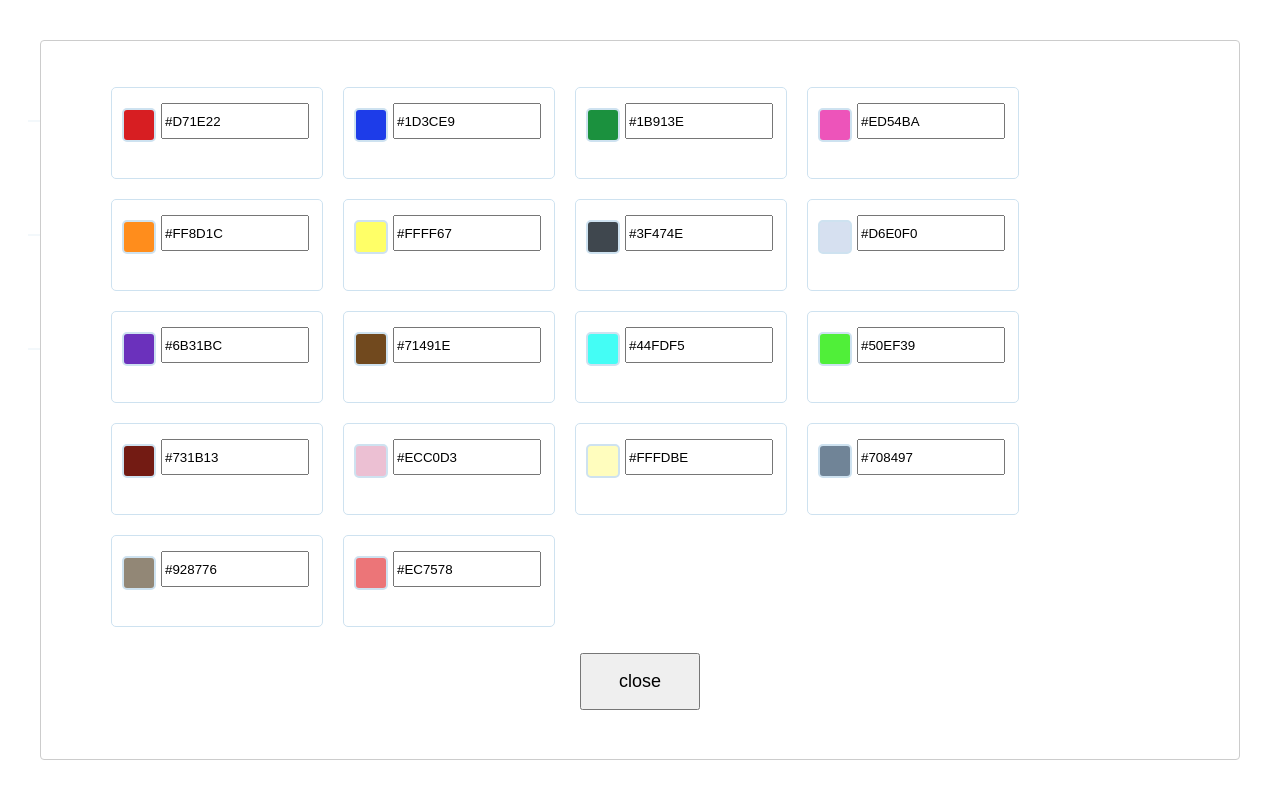
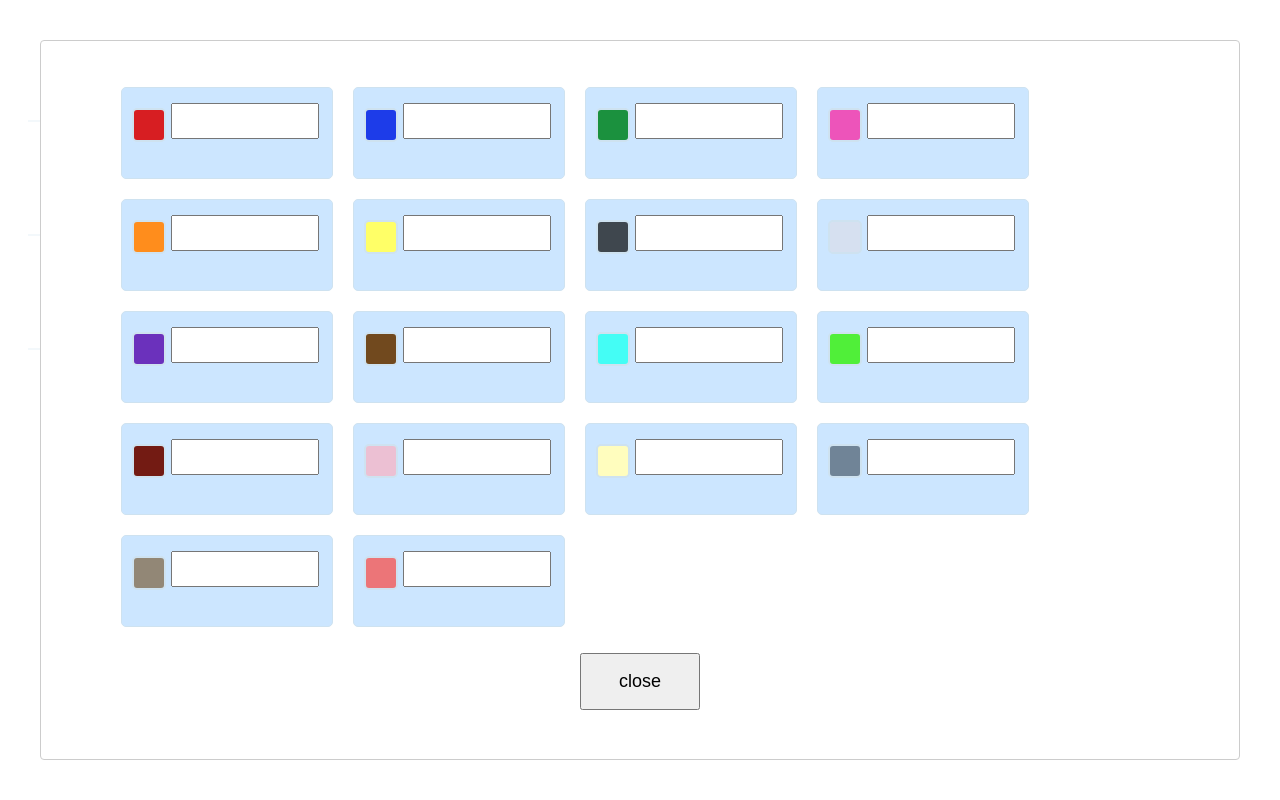
Before and after one commit to yensaki/among-self, a Next.js app: page / in a window 1280 px wide. Both pictures are taken after a click on the button 1059 px from the left and 73 px from the top of the page. Shown: the top 800 px of the page. Built offline with nearby package versions, Linux system fonts and the light colour scheme.

Commit message:
crewcard margins

```diff
--- a/components/CrewCard.tsx
+++ b/components/CrewCard.tsx
@@ -69,7 +69,7 @@ const Container = styled.li`
     list-style: none;
     border: 1px solid #cee2f0;
     border-radius: 5px 5px;
-    margin: 10px;
+    margin: 25px;
     padding: 5px;
     cursor: grab;
 `
--- a/components/CrewForm.tsx
+++ b/components/CrewForm.tsx
@@ -22,7 +22,7 @@ const CrewForm = ({crew, onChange}: CrewProps) => {
     onChange(newCrew)
   }
   return (
-      <FormList style={{backgroundColor: formCrew.inuse ? "white" : "gray"}}>
+      <FormList style={{backgroundColor: formCrew.inuse ? "#cce6ff" : "gray"}}>
           <Square onClick={HandleClickInUse} style={{backgroundColor: formCrew.color}} />
           <NameField type="text" name="name" value={formCrew.name} onChange={(e) => HandleChangeText(e)} />
       </FormList>
--- a/pages/index.tsx
+++ b/pages/index.tsx
@@ -29,7 +29,7 @@ const IndexPage = () => {
   ]
   const defaultCrews: Crew[] = []
   colors.forEach((color, index) => {
-      defaultCrews.push({color: color, name: color, inuse: true, status: "live", index: index} as Crew)
+      defaultCrews.push({color: color, name: "", inuse: true, status: "live", index: index} as Crew)
   })
   const [crews, setCrews] = useState(defaultCrews)
 
@@ -183,6 +183,7 @@ const BackgroundImg = styled.img`
 const CrewsUl = styled.ul`
   display: flex;
   flex-wrap: wrap;
+  padding: 0 50px 0 50px;
 `
 
 const CloseButton = styled.button`
```
